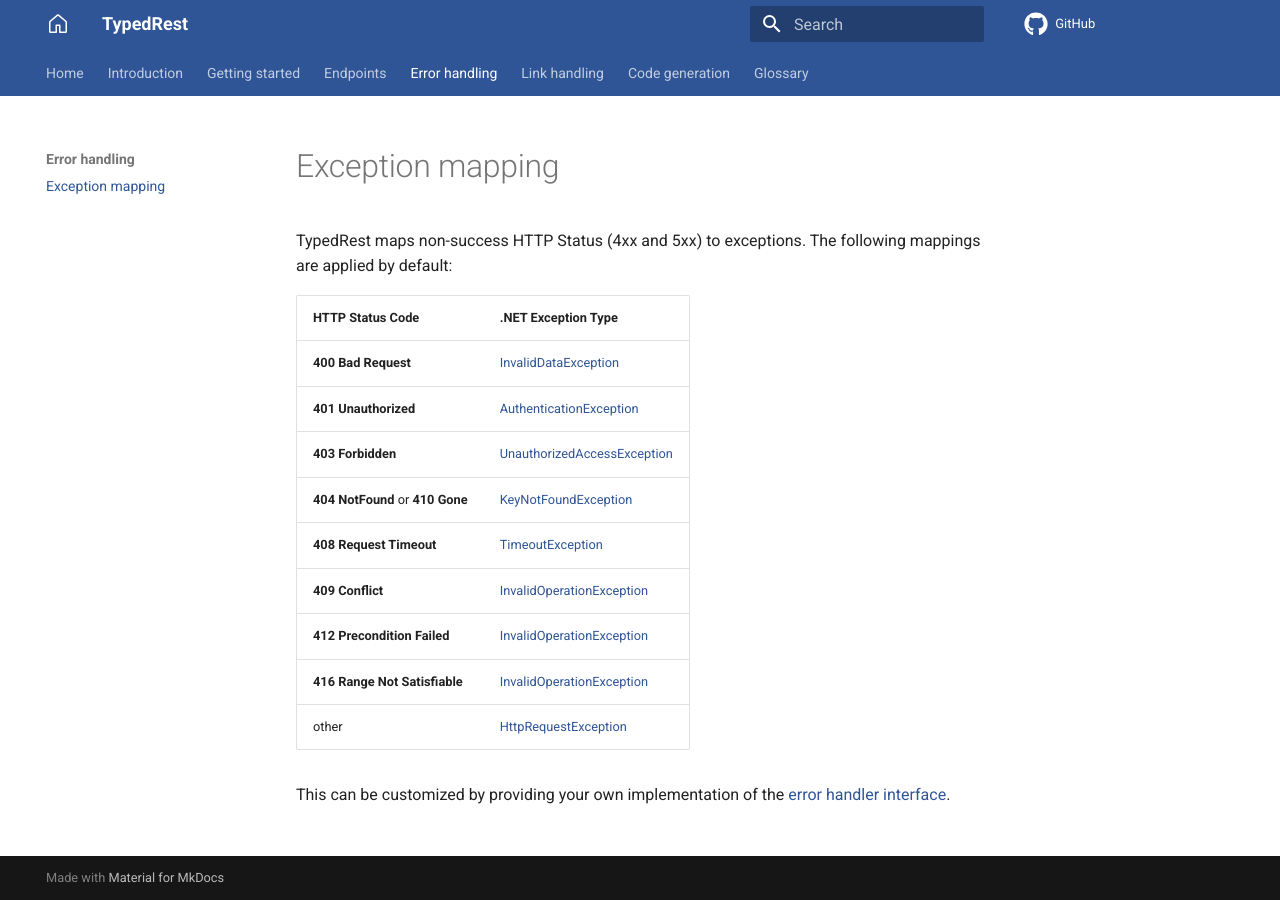
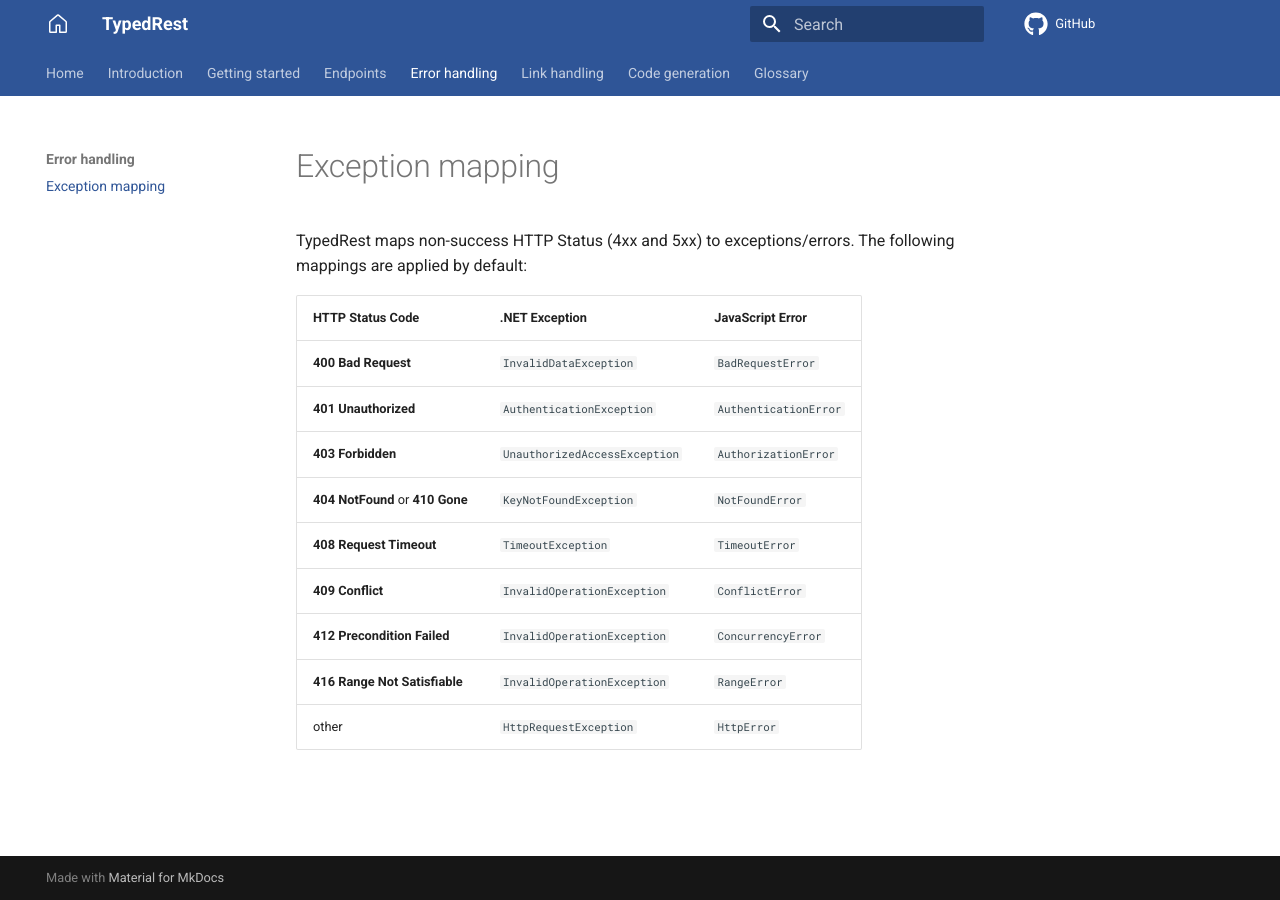
Before and after one commit to TypedRest/docs, an MkDocs documentation site: the page built from docs/error-handling/index.md, in a window 1280 px wide. Built offline with MkDocs 1.6.1 and Material for MkDocs 9.7.7, drawn with Linux system fonts in a browser that asks for light colours; comment, search, counter and statistics services are not loaded.

Commit message:
Added TypedRest for TypeScript

```diff
--- a/docs/error-handling/index.md
+++ b/docs/error-handling/index.md
@@ -1,17 +1,15 @@
 # Exception mapping
 
-TypedRest maps non-success HTTP Status (4xx and 5xx) to exceptions. The following mappings are applied by default:
+TypedRest maps non-success HTTP Status (4xx and 5xx) to exceptions/errors. The following mappings are applied by default:
 
-| HTTP Status Code                 | .NET Exception Type                                                                                                           |
-|----------------------------------|-------------------------------------------------------------------------------------------------------------------------------|
-| **400 Bad Request**              | [InvalidDataException](https://docs.microsoft.com/en-us/dotnet/api/system.io.invaliddataexception)                            |
-| **401 Unauthorized**             | [AuthenticationException](https://github.com/TypedRest/TypedRest-DotNet/blob/master/src/TypedRest/AuthenticationException.cs) |
-| **403 Forbidden**                | [UnauthorizedAccessException](https://docs.microsoft.com/en-us/dotnet/api/system.unauthorizedaccessexception)                 |
-| **404 NotFound** or **410 Gone** | [KeyNotFoundException](https://docs.microsoft.com/en-us/dotnet/api/system.collections.generic.keynotfoundexception)           |
-| **408 Request Timeout**          | [TimeoutException](https://docs.microsoft.com/en-us/dotnet/api/system.timeoutexception)                                       |
-| **409 Conflict**                 | [InvalidOperationException](https://docs.microsoft.com/en-us/dotnet/api/system.invalidoperationexception)                     |
-| **412 Precondition Failed**      | [InvalidOperationException](https://docs.microsoft.com/en-us/dotnet/api/system.invalidoperationexception)                     |
-| **416 Range Not Satisfiable**    | [InvalidOperationException](https://docs.microsoft.com/en-us/dotnet/api/system.invalidoperationexception)                     |
-| other                            | [HttpRequestException](https://docs.microsoft.com/en-us/dotnet/api/system.net.http.httprequestexception)                      |
-
-This can be customized by providing your own implementation of the [error handler interface](https://github.com/TypedRest/TypedRest-DotNet/blob/master/src/TypedRest/Errors/IErrorHandler.cs).
+| HTTP Status Code                 | .NET Exception                | JavaScript Error      |
+| -------------------------------- | ----------------------------- | --------------------- |
+| **400 Bad Request**              | `InvalidDataException`        | `BadRequestError`     |
+| **401 Unauthorized**             | `AuthenticationException`     | `AuthenticationError` |
+| **403 Forbidden**                | `UnauthorizedAccessException` | `AuthorizationError`  |
+| **404 NotFound** or **410 Gone** | `KeyNotFoundException`        | `NotFoundError`       |
+| **408 Request Timeout**          | `TimeoutException`            | `TimeoutError`        |
+| **409 Conflict**                 | `InvalidOperationException`   | `ConflictError`       |
+| **412 Precondition Failed**      | `InvalidOperationException`   | `ConcurrencyError`    |
+| **416 Range Not Satisfiable**    | `InvalidOperationException`   | `RangeError`          |
+| other                            | `HttpRequestException`        | `HttpError`           |
```
Also changed, not shown: docs/getting-started/index.md (+3 -2 lines), docs/getting-started/typescript.md (added, +12 -0 lines), docs/index.md (+25 -0 lines), docs/introduction.md (+152 -56 lines).
